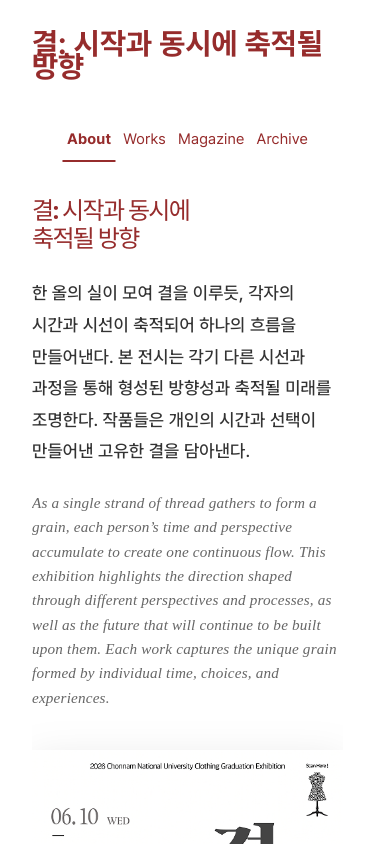
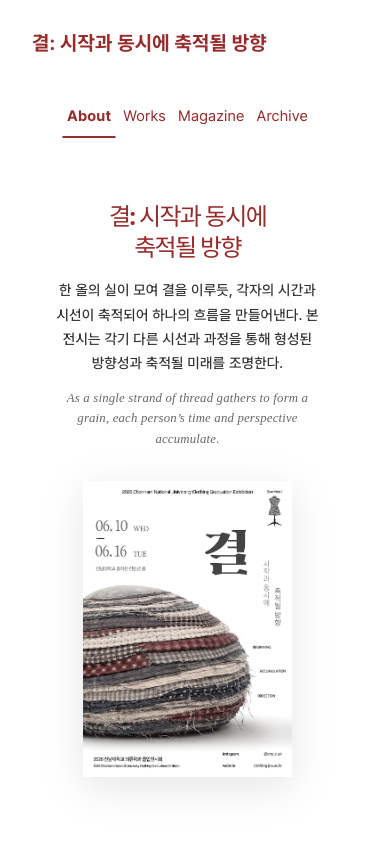
Before and after one commit to LeeJS9856/CNU-Clothing-Graduation-Show, a React (Vite) app in the folder cnu-clothing-graduation-show-2026/: page /about in a window 390 px wide. Built offline with nearby package versions, Linux system fonts and the light colour scheme.

Commit message:
fix : 모바일용 텍스트 크기 변화

```diff
--- a/cnu-clothing-graduation-show-2026/src/components/layout/Layout.tsx
+++ b/cnu-clothing-graduation-show-2026/src/components/layout/Layout.tsx
@@ -54,7 +54,7 @@ const BrandText = styled.a`
   font-weight: 700;
   color: ${COLORS.brand.primary};
   ${responsiveStyle({
-    mobile: css`font-size: 30px;`,
+    mobile: css`font-size: 20px;`,
     desktop: css`font-size: 45px;`,
   })}
   text-decoration: none;
--- a/cnu-clothing-graduation-show-2026/src/pages/About/AboutPage.tsx
+++ b/cnu-clothing-graduation-show-2026/src/pages/About/AboutPage.tsx
@@ -10,7 +10,6 @@ const AboutPage = () => {
       <ScrollContainer>
         {/* ── 첫 번째 섹션 (분리됨) ── */}
         <FirstSection />
-
         <SecondSection />
         <ThirdSection />
         <FourthSection />
--- a/cnu-clothing-graduation-show-2026/src/pages/About/FirstSection.tsx
+++ b/cnu-clothing-graduation-show-2026/src/pages/About/FirstSection.tsx
@@ -12,7 +12,6 @@ const FirstSection = () => {
   useEffect(() => {
     const observer = new IntersectionObserver(
       ([entry]) => {
-        // 섹션이 20% 이상 보이면 애니메이션 시작
         if (entry.isIntersecting) {
           setIsVisible(true);
         }
@@ -36,7 +35,7 @@ const FirstSection = () => {
 
       <SectionMain>
         <SplitGrid>
-          {/* 왼쪽: 텍스트 영역 (6) */}
+          {/* 타이틀 및 텍스트 영역 */}
           <TextContent $isVisible={isVisible}>
             <MainTitle className="animate-1">
               결: 시작과 동시에<br />축적될 방향
@@ -45,17 +44,14 @@ const FirstSection = () => {
               <KRText>
                 한 올의 실이 모여 결을 이루듯, 각자의 시간과 시선이 축적되어 하나의 흐름을 만들어낸다.
                 본 전시는 각기 다른 시선과 과정을 통해 형성된 방향성과 축적될 미래를 조명한다.
-                작품들은 개인의 시간과 선택이 만들어낸 고유한 결을 담아낸다.
               </KRText>
               <ENText>
-                As a single strand of thread gathers to form a grain, each person’s time and perspective accumulate to create one continuous flow.
-                This exhibition highlights the direction shaped through different perspectives and processes, as well as the future that will continue to be built upon them.
-                Each work captures the unique grain formed by individual time, choices, and experiences.
+                As a single strand of thread gathers to form a grain, each person’s time and perspective accumulate.
               </ENText>
             </DescriptionBox>
           </TextContent>
 
-          {/* 오른쪽: 이미지 영역 (4) */}
+          {/* 이미지 영역 */}
           <ImageArea $isVisible={isVisible}>
             <PosterImage
               src={subPoster}
@@ -69,17 +65,10 @@ const FirstSection = () => {
   );
 };
 
-/* ── 애니메이션 정의 ── */
-
+/* ── 애니메이션 ── */
 const fadeInUp = keyframes`
-  from {
-    opacity: 0;
-    transform: translateY(30px);
-  }
-  to {
-    opacity: 1;
-    transform: translateY(0);
-  }
+  from { opacity: 0; transform: translateY(20px); }
+  to { opacity: 1; transform: translateY(0); }
 `;
 
 const Section = styled.section`
@@ -89,6 +78,7 @@ const Section = styled.section`
   scroll-snap-stop: always;
   display: flex;
   flex-direction: column;
+  overflow: hidden; /* 모바일에서 텍스트가 넘쳐 스크롤이 생기는 것 방지 */
 `;
 
 const Header = styled.header`
@@ -104,103 +94,132 @@ const BrandText = styled.a`
   text-align: left;
   font-weight: 700;
   color: ${COLORS.brand.primary};
-  text-decoration: none;
   ${responsiveStyle({
-    mobile: css`font-size: 30px;`,
+    mobile: css`font-size: 20px;`,
     desktop: css`font-size: 45px;`,
   })}
+  text-decoration: none;
 `;
 
 const SectionMain = styled.div`
   flex: 1;
   display: flex;
   align-items: center;
+  justify-content: center;
   width: 100%;
+  ${responsiveStyle({
+    mobile: css`padding: 0 20px 40px;`, // 모바일 하단 여백 확보
+    desktop: css`padding: 0;`,
+  })}
 `;
 
 const SplitGrid = styled.div`
   display: grid;
   width: 100%;
   ${responsiveStyle({
-    mobile: css`grid-template-columns: 1fr; gap: 40px;`,
-    desktop: css`grid-template-columns: 6fr 4fr; gap: 60px;`,
+    mobile: css`
+      grid-template-columns: 1fr;
+      gap: 32px;
+      align-content: center; /* 중앙 정렬 */
+    `,
+    desktop: css`
+      grid-template-columns: 6fr 4fr;
+      gap: 60px;
+    `,
   })}
 `;
 
-/* 애니메이션을 제어하는 컨테이너 */
 const TextContent = styled.div<{ $isVisible: boolean }>`
   display: flex;
   flex-direction: column;
-  justify-content: center;
 
   .animate-1, .animate-2 {
     opacity: 0;
     ${({ $isVisible }) => $isVisible && css`
-      animation: ${fadeInUp} 1s ease forwards;
+      animation: ${fadeInUp} 0.8s ease forwards;
     `}
   }
-
   .animate-1 { animation-delay: 0.2s; }
-  .animate-2 { animation-delay: 0.5s; }
+  .animate-2 { animation-delay: 0.4s; }
 `;
 
 const MainTitle = styled.h1`
   font-weight: 800;
   color: ${COLORS.brand.primary};
-  text-align: left;
-  line-height: 1.2;
+  line-height: 1.3;
   ${responsiveStyle({
-    mobile: css`font-size: 24px; margin-bottom: 24px;`,
-    desktop: css`font-size: 36px; margin-bottom: 40px;`,
+    mobile: css`
+      font-size: 24px;
+      margin-bottom: 16px;
+      text-align: center; /* 모바일은 가시성을 위해 중앙 정렬 */
+    `,
+    desktop: css`
+      font-size: 36px;
+      margin-bottom: 40px;
+      text-align: left;
+    `,
   })}
 `;
 
 const DescriptionBox = styled.div`
   display: flex;
   flex-direction: column;
-  gap: 24px;
-  max-width: 600px;
+  ${responsiveStyle({
+    mobile: css`gap: 12px; align-items: center;`,
+    desktop: css`gap: 24px; max-width: 600px;`,
+  })}
 `;
 
 const KRText = styled.p`
-  font-size: 1.1rem;
-  line-height: 1.8;
+  line-height: 1.7;
   color: ${COLORS.text?.main || '#1a1a1a'};
   word-break: keep-all;
   font-weight: 500;
-  text-align: left;
+  ${responsiveStyle({
+    mobile: css`font-size: 0.9rem; text-align: center;`,
+    desktop: css`font-size: 1.1rem; text-align: left;`,
+  })}
 `;
 
 const ENText = styled.p`
-  font-size: 0.95rem;
   line-height: 1.6;
   color: ${COLORS.text?.secondary || '#666'};
   font-style: italic;
   font-family: serif;
-  text-align: left;
+  ${responsiveStyle({
+    mobile: css`font-size: 0.8rem; text-align: center;`,
+    desktop: css`font-size: 0.95rem; text-align: left;`,
+  })}
 `;
 
 const ImageArea = styled.div<{ $isVisible: boolean }>`
   display: flex;
+  justify-content: center;
   align-items: center;
-  justify-content: center;
 
   .animate-3 {
     opacity: 0;
     ${({ $isVisible }) => $isVisible && css`
-      animation: ${fadeInUp} 1.2s ease forwards;
-      animation-delay: 0.8s;
+      animation: ${fadeInUp} 1s ease forwards;
+      animation-delay: 0.7s;
     `}
   }
 `;
 
 const PosterImage = styled.img`
-  width: 100%;
-  height: auto;
-  max-height: 65vh;
+  width: auto;
   object-fit: contain;
-  /* 살짝 떠있는 듯한 효과 */
   filter: drop-shadow(0 10px 20px rgba(0,0,0,0.1));
+  ${responsiveStyle({
+    mobile: css`
+      height: 35vh; /* 화면 높이의 35%로 제한하여 텍스트 공간 확보 */
+      max-width: 80%;
+    `,
+    desktop: css`
+      width: 100%;
+      max-height: 65vh;
+    `,
+  })}
 `;
 
 export default FirstSection;
--- a/cnu-clothing-graduation-show-2026/src/pages/About/SecondSection.tsx
+++ b/cnu-clothing-graduation-show-2026/src/pages/About/SecondSection.tsx
@@ -81,7 +81,6 @@ const Wrapper = styled.div<{ $visible: boolean }>`
   width: 100%;
   max-width: 1280px;
   height: 100%;
-  padding: 80px 60px;
   display: grid;
   opacity: ${p => (p.$visible ? 1 : 0)};
   transition: opacity 0.8s ease;
```
